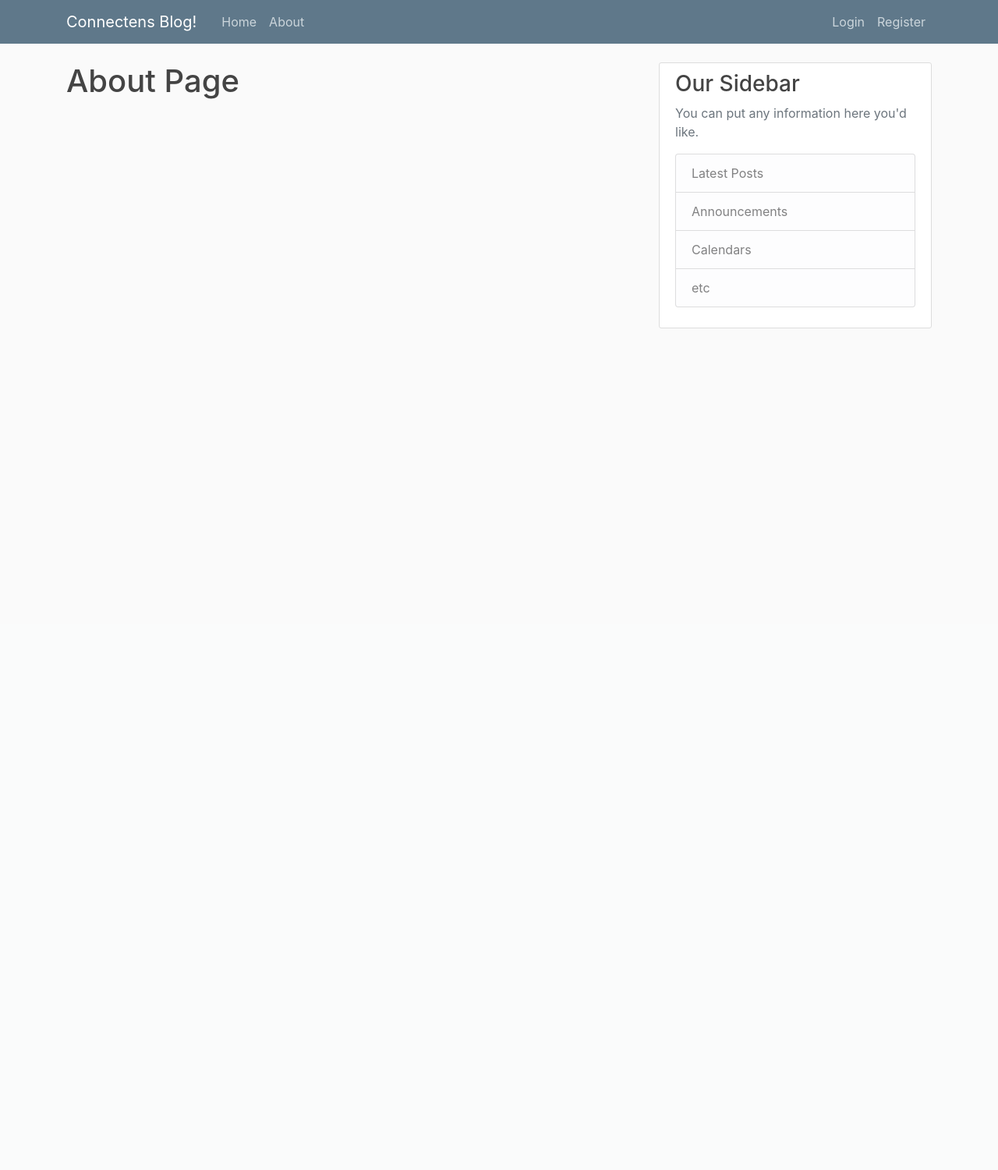
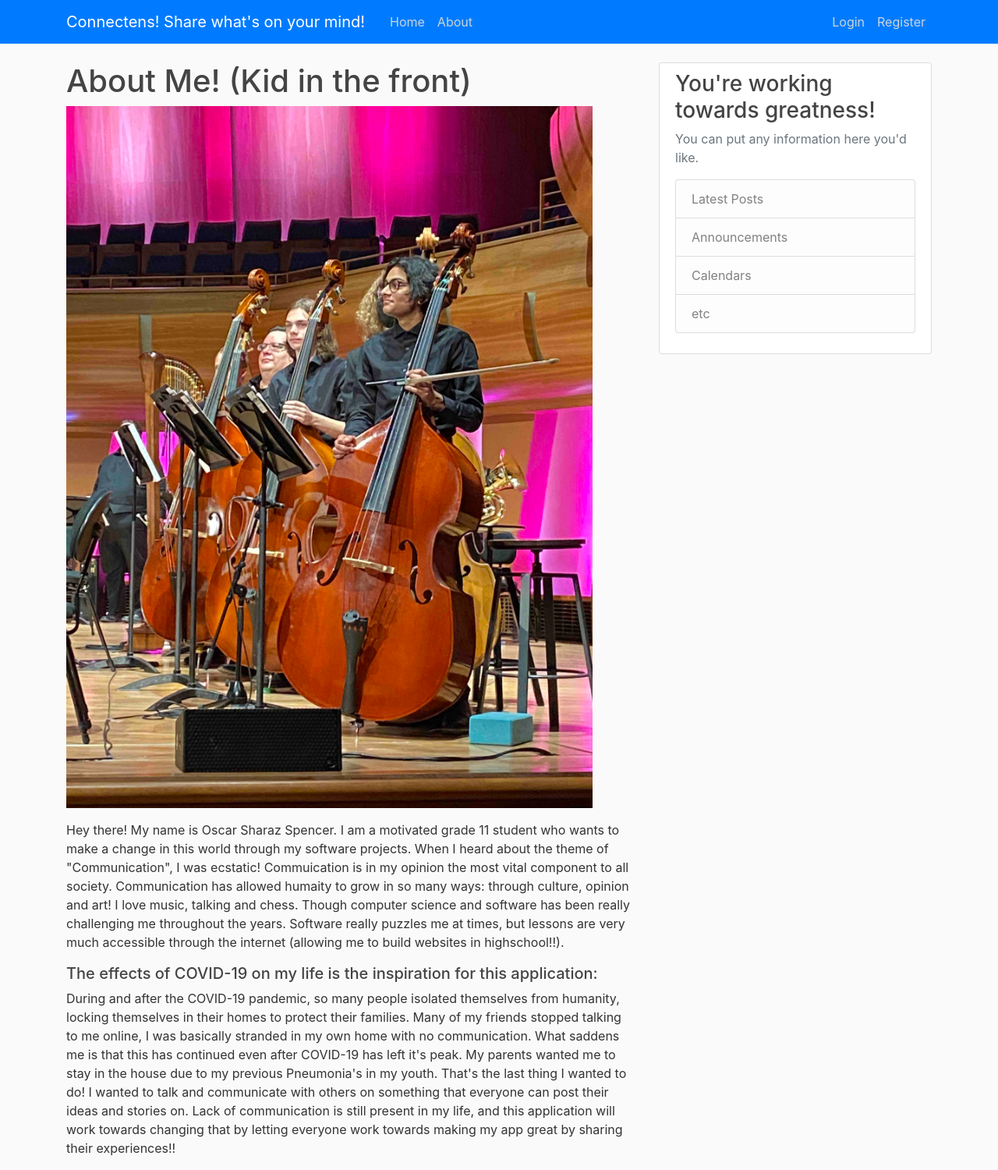
Before and after one commit to oskccy/Connectens-Steel-City-2022-, a Django app: page /about/ in a window 1280 px wide. Shown: the whole page at 78% size. Before the commit the page ends 421 px from the top, so only its background shows below. Run offline with Django 4.2, Linux system fonts and the light colour scheme; some libraries are stand-ins or nearby versions.

Commit message:
ver1.5: looks better i guess, better about page

```diff
--- a/blog/templates/blog/about.html
+++ b/blog/templates/blog/about.html
@@ -1,5 +1,29 @@
 {% extends "blog/base.html" %}
+{% load static %}
+{% block content %}
+    <h1>About Me! (Kid in the front)</h1>
+    <img src="{% static 'blog/images/bassCool.jpg'%}" height="900" alt="My image">
+    <p>
 
-{% block content %}
-    <h1>About Page</h1>
+    </p>
+    <p>
+        Hey there! My name is Oscar Sharaz Spencer.
+        I am a motivated grade 11 student who wants
+        to make a change in this world through my software projects. When I heard about
+        the theme of "Communication", I was ecstatic! Commuication is in my opinion the most vital
+        component to all society. Communication has allowed humaity to grow in so many ways: through culture, opinion and art!
+        I love music, talking and chess. Though computer science and software has been really challenging me
+        throughout the years. Software really puzzles me at times, but lessons are very much accessible through the internet (allowing me to build websites in highschool!!).
+    </p>
+    <h5>The effects of COVID-19 on my life is the inspiration for this application:</h5>
+    <p>
+        During and after the COVID-19 pandemic,
+        so many people isolated themselves from humanity, locking themselves
+        in their homes to protect their families. Many of my friends stopped talking to me online,
+        I was basically stranded in my own home with no communication. What saddens me is that this has continued
+        even after COVID-19 has left it's peak. My parents wanted me to stay in the house due to my previous Pneumonia's in my youth.
+        That's the last thing I wanted to do! I wanted to talk and communicate with others on something that everyone can post their ideas and stories on.
+        Lack of communication is still present in my life, and this application
+        will work towards changing that by letting everyone work towards making my app great by sharing their experiences!!
+    </p>
 {% endblock content %}
--- a/blog/templates/blog/base.html
+++ b/blog/templates/blog/base.html
@@ -25,9 +25,9 @@
 <body>
 
     <header class="site-header">
-        <nav class="navbar navbar-expand-md navbar-dark bg-steel fixed-top">
+        <nav class="navbar navbar-expand-md navbar-dark bg-primary fixed-top">
             <div class="container">
-                <a class="navbar-brand mr-4" href="{% url 'blog-home' %}">Connectens Blog!</a>
+                <a class="navbar-brand mr-4" href="{% url 'blog-home' %}">Connectens! Share what's on your mind!</a>
                 <button class="navbar-toggler" type="button" data-toggle="collapse" data-target="#navbarToggle"
                     aria-controls="navbarToggle" aria-expanded="false" aria-label="Toggle navigation">
                     <span class="navbar-toggler-icon"></span>
@@ -67,7 +67,7 @@
             </div>
             <div class="col-md-4">
                 <div class="content-section">
-                    <h3>Our Sidebar</h3>
+                    <h3>You're working towards greatness!</h3>
                     <p class='text-muted'>You can put any information here you'd like.
                     <ul class="list-group">
                         <li class="list-group-item list-group-item-light">Latest Posts</li>
```
Also changed, not shown: blog/static/blog/images/bassCool.jpg (added), db.sqlite3.
